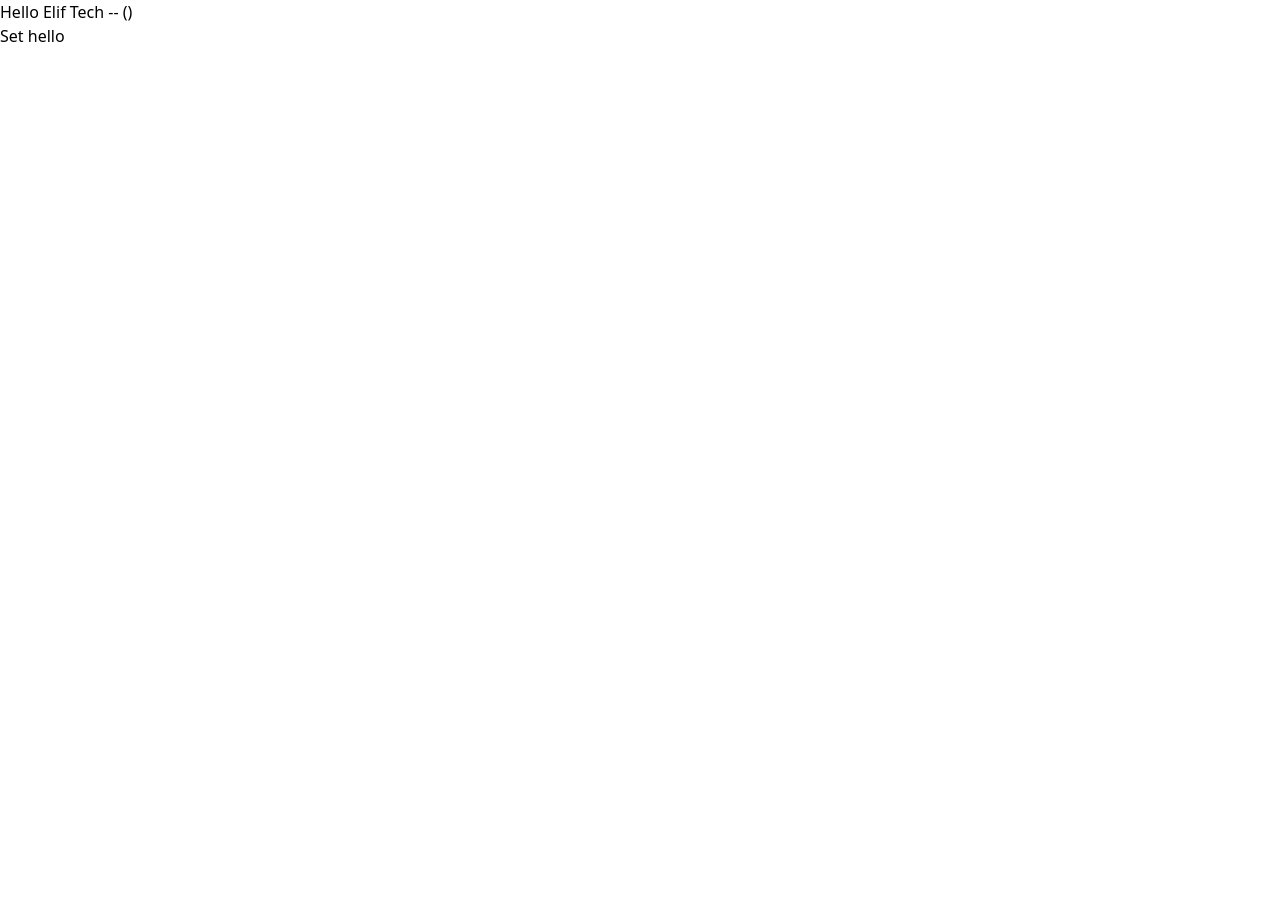
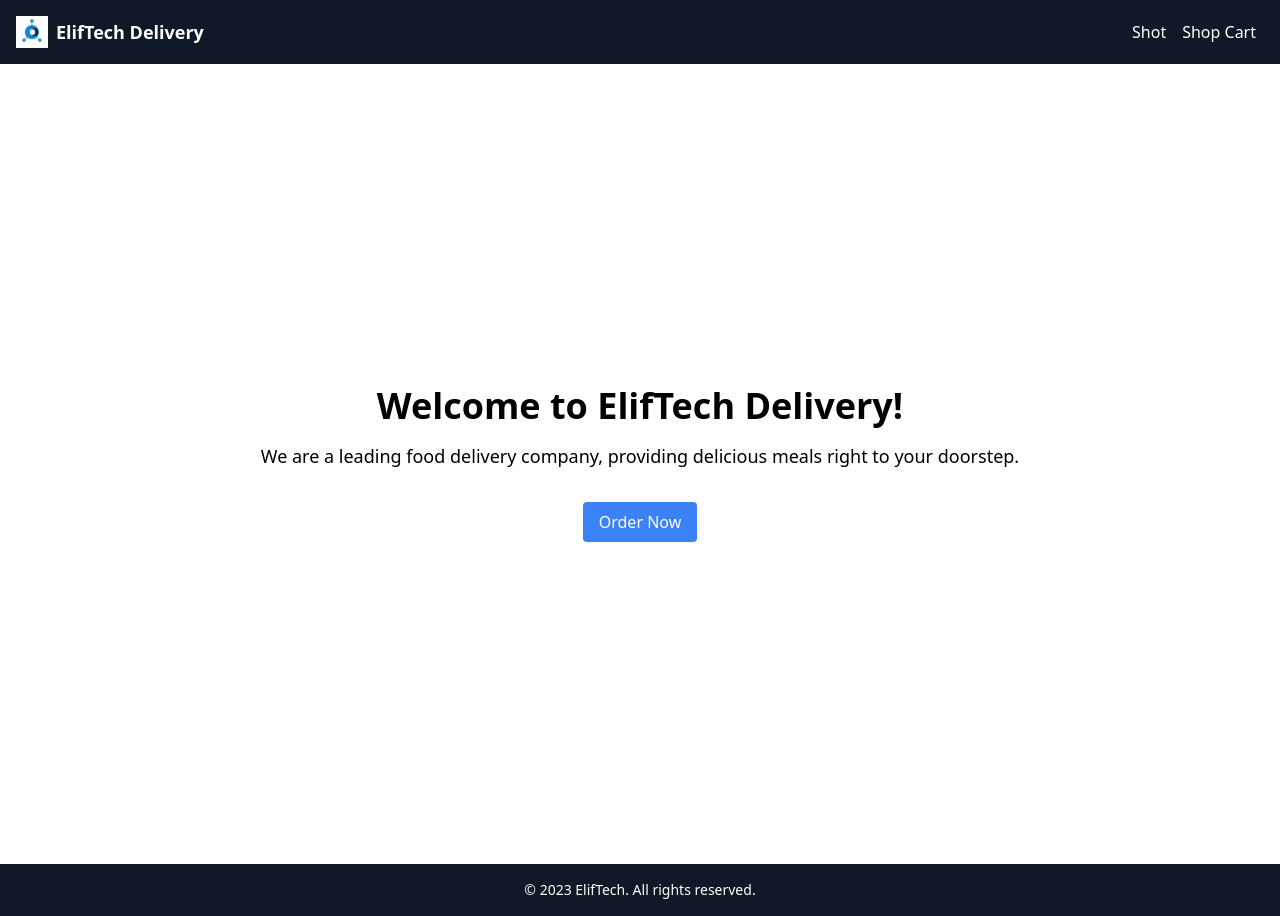
Before and after one commit to mamamamamaa/elif_tech, a Next.js app: page / in a window 1280 px wide. Before the commit the page ends 800 px from the top, so only its background shows below. Built offline with nearby package versions, Linux system fonts and the light colour scheme.

Commit message:
add layout, footer and header

```diff
--- /dev/null
+++ b/src/components/Footer/Footer.tsx
@@ -0,0 +1,11 @@
+export const Footer = () => {
+  return (
+    <footer className="bg-gray-900 text-white py-4">
+      <div className="container mx-auto px-4">
+        <p className="text-sm text-center">
+          &copy; {new Date().getFullYear()} ElifTech. All rights reserved.
+        </p>
+      </div>
+    </footer>
+  );
+};
--- /dev/null
+++ b/src/components/Header/Header.tsx
@@ -0,0 +1,26 @@
+import Link from "next/link";
+import Image from "next/image";
+import logo from "../../../public/elif_tech_logo.jpg";
+export const Header = () => {
+  return (
+    <header className="bg-gray-900 text-white py-4">
+      <div className="container mx-auto flex items-center justify-between px-4">
+        <div className="flex items-center">
+          <Image className="w-8 h-8 mr-2" src={logo} alt="ElifTech Logo" />
+          <span className="text-lg font-semibold">ElifTech Delivery</span>
+        </div>
+        <div className="flex items-center">
+          <Link href="/shop" className="text-white hover:text-gray-300 mx-2">
+            Shot
+          </Link>
+          <Link
+            href="/shop-cart"
+            className="text-white hover:text-gray-300 mx-2"
+          >
+            Shop Cart
+          </Link>
+        </div>
+      </div>
+    </header>
+  );
+};
--- /dev/null
+++ b/src/components/Layout/Layout.tsx
@@ -0,0 +1,17 @@
+import { FC, ReactNode } from "react";
+import { Footer } from "@/components/Footer/Footer";
+import { Header } from "@/components/Header/Header";
+
+interface Props {
+  children: ReactNode;
+}
+
+export const Layout: FC<Props> = ({ children }) => {
+  return (
+    <div className="flex flex-col min-h-screen">
+      <Header />
+      <main className="flex-grow">{children}</main>
+      <Footer />
+    </div>
+  );
+};
--- a/src/pages/_app.tsx
+++ b/src/pages/_app.tsx
@@ -2,11 +2,14 @@ import "@/styles/globals.css";
 import type { AppProps } from "next/app";
 import { Provider } from "react-redux";
 import store from "@/redux/store";
+import { Layout } from "@/components/Layout/Layout";
 
 export default function App({ Component, pageProps }: AppProps) {
   return (
     <Provider store={store}>
-      <Component {...pageProps} />
+      <Layout>
+        <Component {...pageProps} />
+      </Layout>
     </Provider>
   );
 }
--- a/src/pages/index.tsx
+++ b/src/pages/index.tsx
@@ -1,18 +1,21 @@
-import { useAppDispatch, useAppSelector } from "@/redux/hooks";
-import { setHello } from "@/redux/features/productsSlice";
+import Link from "next/link";
 
 export default function Home() {
-  const dispatch = useAppDispatch();
-  const { value } = useAppSelector((state) => state.products);
-
-  const handleSetHello = () => dispatch(setHello("hello"));
-
   return (
-    <>
-      <h1>Hello Elif Tech -- ({value})</h1>
-      <button type="button" onClick={handleSetHello}>
-        Set hello
-      </button>
-    </>
+    <div className="flex flex-col items-center justify-center h-screen">
+      <h1 className="text-4xl font-bold text-center mb-4">
+        Welcome to ElifTech Delivery!
+      </h1>
+      <p className="text-lg text-center mb-8">
+        We are a leading food delivery company, providing delicious meals right
+        to your doorstep.
+      </p>
+      <Link
+        href="/shot"
+        className="bg-blue-500 hover:bg-blue-600 text-white px-4 py-2 rounded"
+      >
+        Order Now
+      </Link>
+    </div>
   );
 }
```
Also changed, not shown: public/elif_tech_logo.jpg (added).
